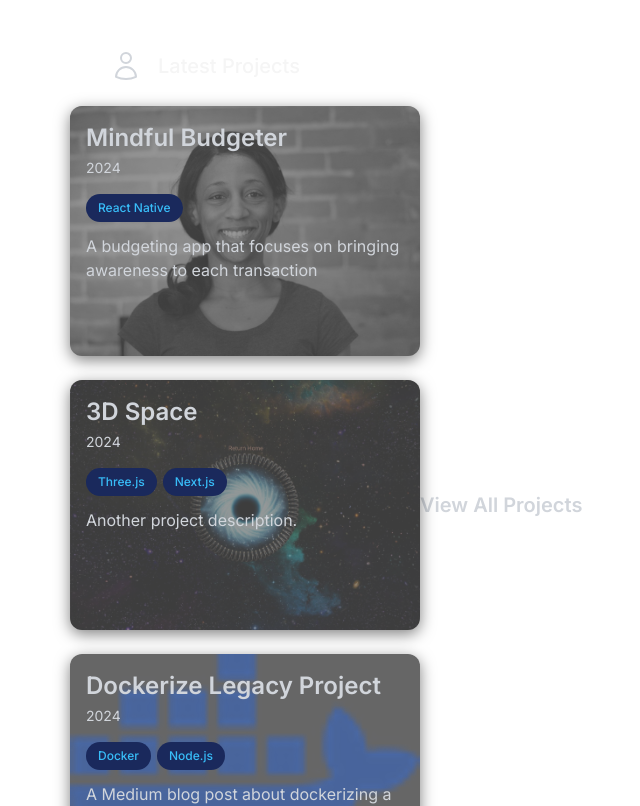
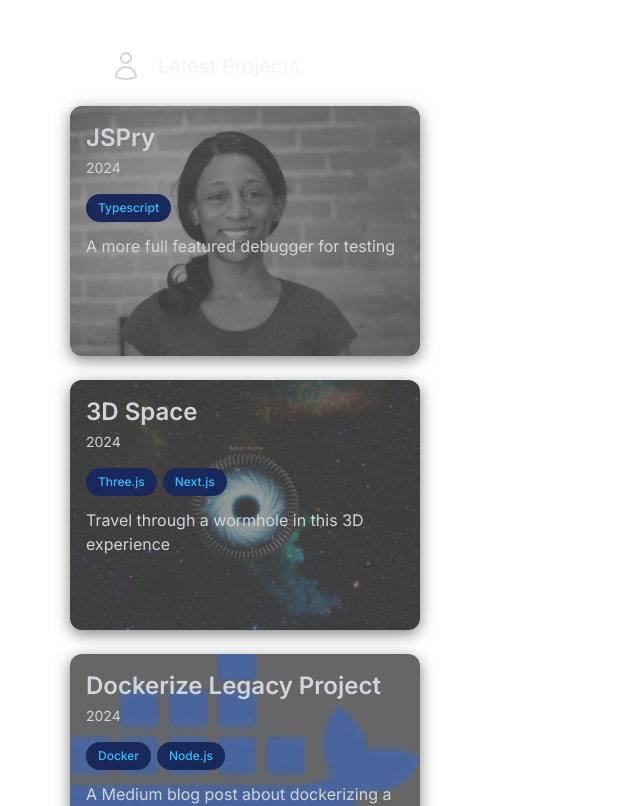
Before and after one commit to Natasha08/natasha-osborne-site, a Next.js app: page / in a window 1280 px wide. Shown: the part 2360-3166 px from the top of the page, without its empty margins (410-1050 px from the left). Built offline with nearby package versions, Linux system fonts and the light colour scheme; no server answers.

Commit message:
update featured projects

```diff
--- a/app/components/projects.js
+++ b/app/components/projects.js
@@ -10,14 +10,14 @@ import SkillBubble from './skill-bubble';
 
 const projects = [
   {
-    title: 'Mindful Budgeter',
+    title: 'JSPry',
     year: 2024,
-    technologies: ['React Native'],
+    technologies: ['Typescript'],
     image: profileImage,
     src: '/profile_image.jpg',
     description:
-      'A budgeting app that focuses on bringing awareness to each transaction',
-    url: 'https://github.com/natasha08/mindful-budgeter-spa',
+      'A more full featured debugger for testing',
+    url: 'https://github.com/Natasha08/JSPry',
   },
   {
     title: '3D Space',
@@ -25,7 +25,7 @@ const projects = [
     technologies: ['Three.js', 'Next.js'],
     image: spaceImage,
     src: '/space_project.jpg',
-    description: 'Another project description.',
+    description: 'Travel through a wormhole in this 3D experience',
     url: 'https://natasha-osborne.dev/space',
   },
   {
@@ -79,7 +79,6 @@ const ProjectsPage = () => {
                 </div>
               </div>
             ))}
-          </div>
             <div className="m-8 ml-0 group/projects relative">
               <ArrowTopRightOnSquareIcon className="h-5 w-5 ml-2 absolute top-1 left-40 opacity-0 text-gray-500 group-hover/projects:opacity-100" />
               <Link
@@ -93,6 +92,7 @@ const ProjectsPage = () => {
             </div>
           </div>
         </div>
+      </div>
     </main>
   );
 };
```
Lines whose indentation alone changed are shown as unchanged.
